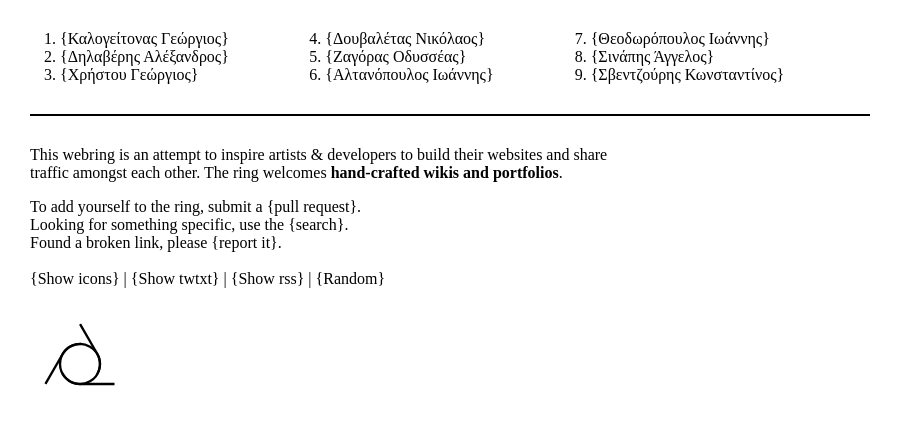
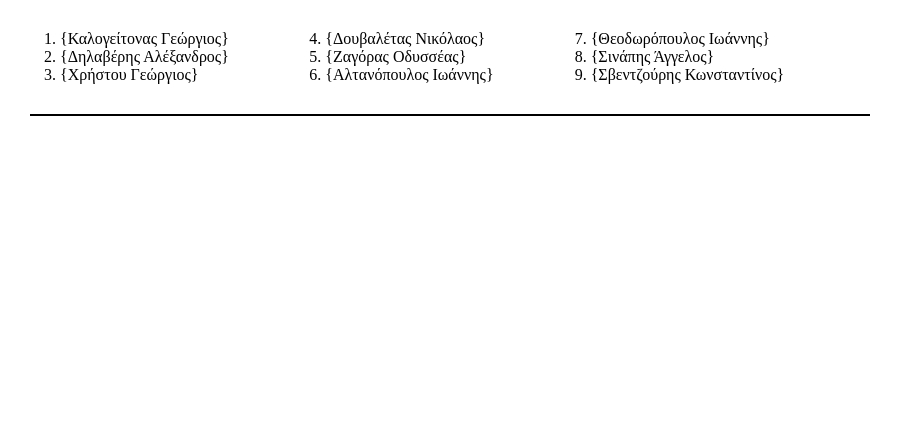
Before and after one commit to Konssven/webring_test, a plain HTML site: page index.html in a window 1280 px wide. Shown: the whole page, without its empty margins (0-903 px from the left). Drawn offline with Linux system fonts and the light colour scheme.

Commit message:
index.html

```diff
--- a/index.html
+++ b/index.html
@@ -37,18 +37,6 @@
 				<a href="https://konssven.github.io/">Σβεντζούρης Κωνσταντίνος</a>
 			</li>
 		</ol>
-		<footer>
-			<p class="readme">
-				This webring is an attempt to inspire artists &amp; developers to build their websites and share traffic amongst each other. The ring welcomes <b>hand-crafted wikis and portfolios</b>.
-			</p>
-			<p>
-				To add yourself to the ring, submit a <a href="https://github.com/XXIIVV/webring#join-the-webring" target="_blank">pull request</a>.<br />
-				Looking for something specific, use the <a href="https://lieu.cblgh.org" target="_blank">search</a>.<br />
-				Found a broken link, please <a href="https://github.com/XXIIVV/webring/issues/new" target="_blank">report it</a>.<br /><br />
-				<a href="#icons">Show icons</a> | <a href="#twtxt">Show twtxt</a> | <a href="#rss">Show rss</a><span class="hide"> | <a href="#">Hide Feeds</a></span> | <a href="https://lieu.cblgh.org/random" target="_blank">Random</a>
-			</p>
-			<img id="icon" src="icon.black.large.svg" alt="icon"/>
-		</footer>
 		<style>
 			:root { --color-alpha: white; --color-beta: black; }
 			body { padding: 0; margin: 0 0 0 0; background-color: var(--color-alpha); color: var(--color-beta); font-family: serif; max-width: 900px; }
```
